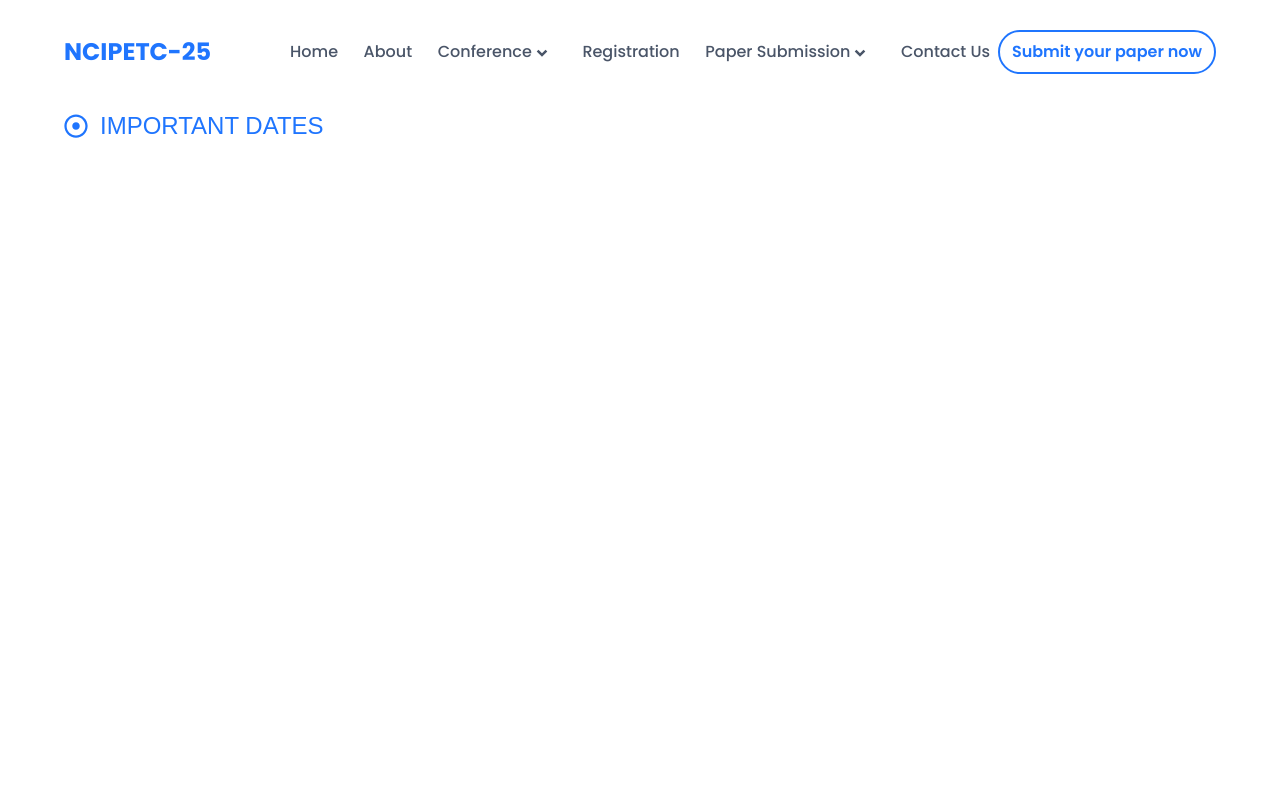
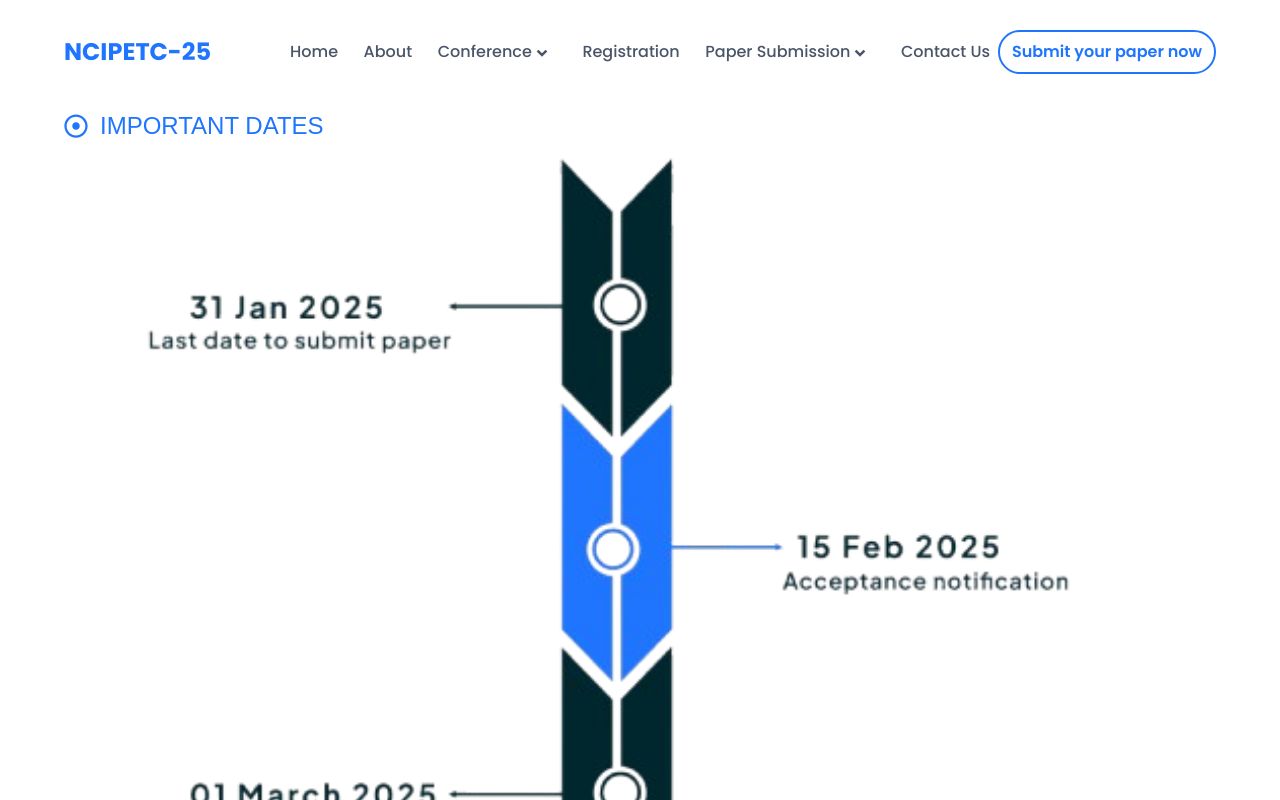
Before and after one commit to AbhishekNSanthosh/ncipetc-25, a Next.js app: page /important-dates in a window 1280 px wide. Shown: the top 800 px of the page. Built offline with nearby package versions, Linux system fonts and the light colour scheme; a web font is replaced by a local one.

Commit message:
feat: important dates

```diff
--- a/src/widgets/ImportantDates/components/ImportantDatesContent.tsx
+++ b/src/widgets/ImportantDates/components/ImportantDatesContent.tsx
@@ -1,9 +1,10 @@
 import Titlebar from "@components/Titlebar";
+import Image from "next/image";
 import React from "react";
 
 export default function ImportantDatesContent() {
   return (
-    <div className="px-[5vw] min-h-[100vh] pt-[110px]">
+    <div className="px-[5vw] min-h-[100vh] pt-[110px] pb-5">
       <div className="">
         <div className="">
           <Titlebar
@@ -11,6 +12,15 @@ export default function ImportantDatesContent() {
             className="text-2xl font-medium text-primary-600"
           />
         </div>
+        <div className="w-full items-center justify-center flex">
+          <Image
+            src={"/images/important.png"}
+            alt=""
+            width={1000}
+            height={1000}
+            className="h-full"
+          />
+        </div>
       </div>
     </div>
   );
```
